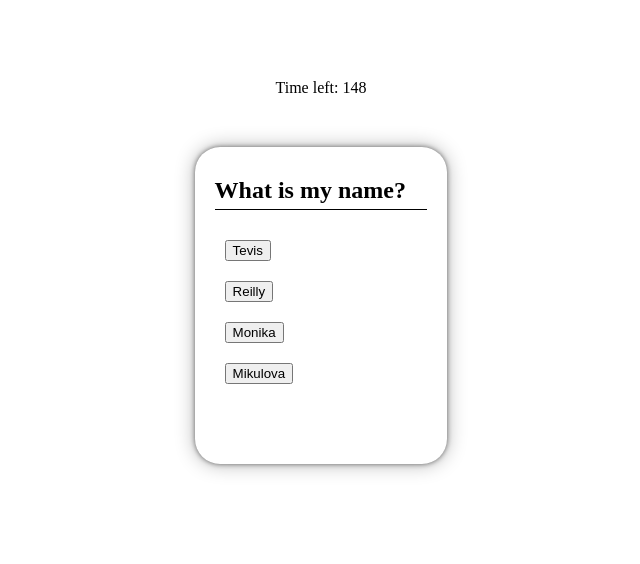
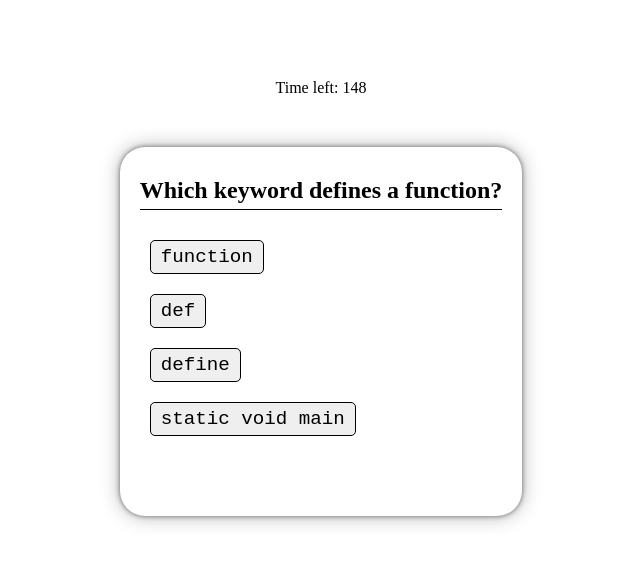
Before and after one commit to tevissaur/trials-and-tribulations, a plain HTML site: page index.html in a window 1280 px wide. Both pictures are taken after a click on the button "Start Quiz!". Shown: the part 108-672 px from the top of the page, without its empty margins (319-959 px from the left). Drawn offline with Linux system fonts and the light colour scheme.

Commit message:
adding questions done working on it today

```diff
--- a/script.js
+++ b/script.js
@@ -10,19 +10,25 @@ let timeLeft = document.getElementById('time-left')
 let nextQuestionButton = document.getElementById('next-question')
 const questions = [
     {
-        question: 'What is my name?',
-        answers: ['Tevis', 'Reilly', 'Monika', 'Mikulova'],
-        correctAnswer: 'Tevis'
+        question: 'Which keyword defines a function?',
+        answers: ['function', 'def', 'define', 'static void main'],
+        correctAnswer: 'function'
     },
     {
-        question: '2',
-        answers: [5, 6, 7, 8],
-        correctAnswer: false
+        question: 'Which syntax correctly initiates a for loop?',
+        answers: ['for (var i = 0: i < 10: i++){}',
+            'for (i is 0; i < 10; i+){}',
+            'for i in array.length:',
+            'for (var i = 0; i < 10; i++){}'],
+        correctAnswer: 'for (var i = 0; i < 10; i++){}'
     },
     {
-        question: '3',
-        answers: [1, 2, 3, 4],
-        correctAnswer: false
+        question: 'DOM stand for:',
+        answers: ['Documents Oriented Modeling',
+        'Document Object Model',
+        'Document Object Manipulation',
+        'Documents Over Manuals'],
+        correctAnswer: 'Document Object Model'
     },
     {
         question: '4',
@@ -38,7 +44,7 @@ const questions = [
 let timer
 let startTime = questions.length * 30
 let points = 0
-let ansArray = []
+let ansArray
 
 
 function startQuiz() {
@@ -48,13 +54,11 @@ function startQuiz() {
 }
 
 function startTimer() {
-
     timeLeft.innerText = startTime
     timer = setInterval(function () {
         startTime--
         timeLeft.innerText = startTime
         if (startTime <= 0) {
-
             endQuiz()
             clearInterval(timer)
         }
@@ -66,18 +70,21 @@ function submitAnswer(e) {
     for (i in ansArray) {
         ansArray[i].removeEventListener('click', submitAnswer)
     }
-    // Make sure the question is correct, if so, add points
+
+    // Make sure the question is correct, if so, add points and changes answer red or green
     if (e.target.value === questions[currentQuestion.questionNum].correctAnswer) {
         points += 10
         console.log('Correct Answer')
-        e.target.style.backgroundColor = 'green'
+        e.target.classList.add('correct')
         startTime -= 30
     } else {
         console.log('Wrong Answer')
-        e.target.style.backgroundColor = 'red'
+        e.target.classList.add('wrong')
         startTime -= 30
     }
     currentQuestion.questionNum++
+
+    // Stops the timer until the user presses next question button
     if (timer) {
         clearInterval(timer)
         timer = null
@@ -87,9 +94,12 @@ function submitAnswer(e) {
     nextQuestionButton.style.visibility = 'visible'
 }
 
+
+// Displays the question and generates the buttons for the answers
 function updateQuestion() {
     answerContainer.innerHTML = ''
-    if (currentQuestion.questionNum >= questions.length) {
+    ansArray = []
+    if (currentQuestion.questionNum > (questions.length - 1)) {
         endQuiz()
     } else {
         startTimer()
--- a/style.css
+++ b/style.css
@@ -6,7 +6,7 @@
     display: flex;
     flex-direction: column;
     border-radius: 25px;
-    width: 20%;
+    width: max-content;
     margin: 50px auto;
     padding: 20px;
     justify-content: center;
@@ -36,7 +36,7 @@
 }
 
 #start-quiz {
-  background-color: #EA4C89;
+  background-color: #bd4cea;
   border-radius: 8px;
   border-style: none;
   color: #FFFFFF;
@@ -50,7 +50,7 @@
 }
 
 #start-quiz:hover {
-  background-color: #F082AC;
+  background-color: #bd85ea;
 }
 #card-footer {
     margin: auto;
@@ -61,6 +61,16 @@ input[type="submit"] {
 input[type="button"] {
     margin: 10px 0;
     width: fit-content;
+    padding: 5px 10px;
+    border-radius: 5px;
+    border: 1px solid black;
+    cursor: pointer;
+    font-family: 'Courier New', Courier, monospace;
+    font-size: 1.2em;
+}
+
+input[type="button"]:hover {
+    border: 2px solid black;
 }
 
 button[id="next-question"] {
@@ -73,3 +83,11 @@ button[id="next-question"] {
     text-align: center;
     margin: 10px;
 }
+
+.wrong {
+    background-color: rgba(255, 98, 98, 0.486);
+}
+
+.correct {
+    background-color: rgba(98, 255, 98, 0.486);
+}
```
